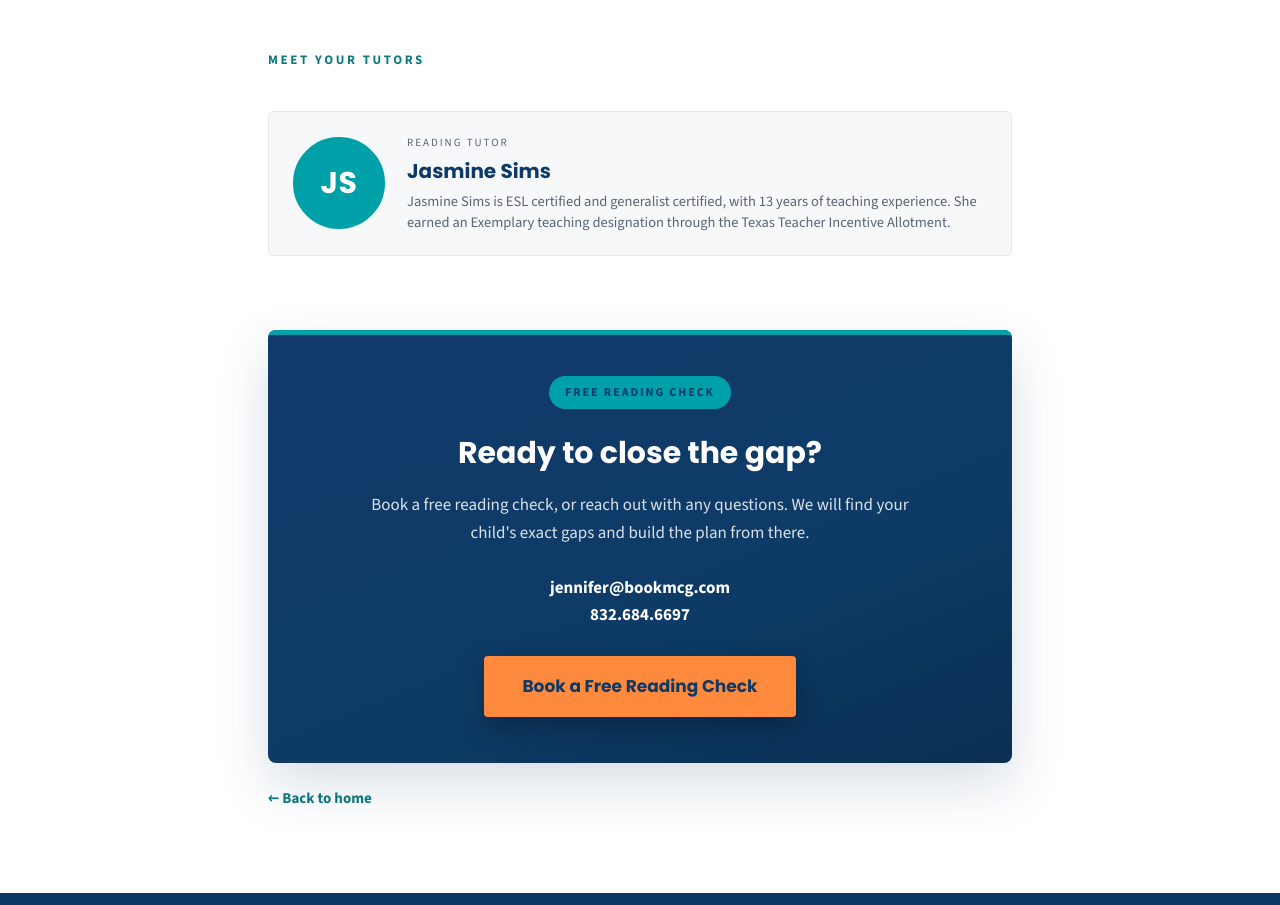
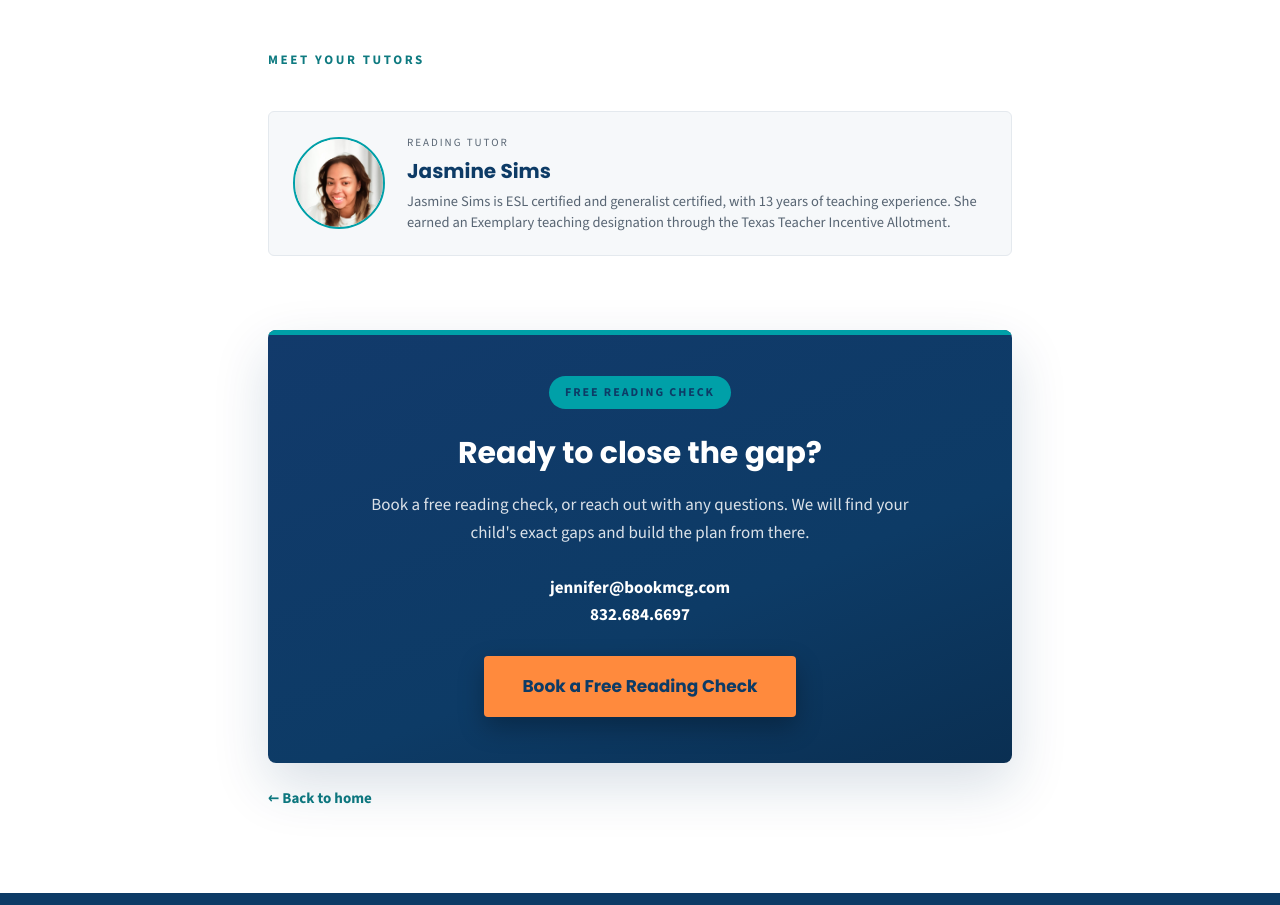
Before and after one commit to infojennifermurchison-del/bookmcg, a plain HTML site: page reading.html in a window 1280 px wide. Shown: the part 2040-2945 px from the top of the page. Drawn offline with nearby package versions, Linux system fonts and the light colour scheme.

Commit message:
Add Jasmine Sims photo to reading tutor card
Co-Authored-By: Claude Opus 4.8 <noreply@anthropic.com>
Claude-Session: https://claude.ai/code/session_01Pff93i84n3PAyLtzburqKA

```diff
--- a/reading.html
+++ b/reading.html
@@ -167,7 +167,7 @@
     <div class="wrap-narrow">
       <h2>Meet your tutors</h2>
       <div class="principal rt-tutor">
-        <span class="rt-avatar" aria-hidden="true">JS</span>
+        <img src="assets/jasmine-sims.jpg" alt="Jasmine Sims" style="object-position: center 30%;" />
         <div>
           <p class="who-label">Reading tutor</p>
           <p class="who-name">Jasmine Sims</p>
```
Also changed, not shown: assets/jasmine-sims.jpg (added).
